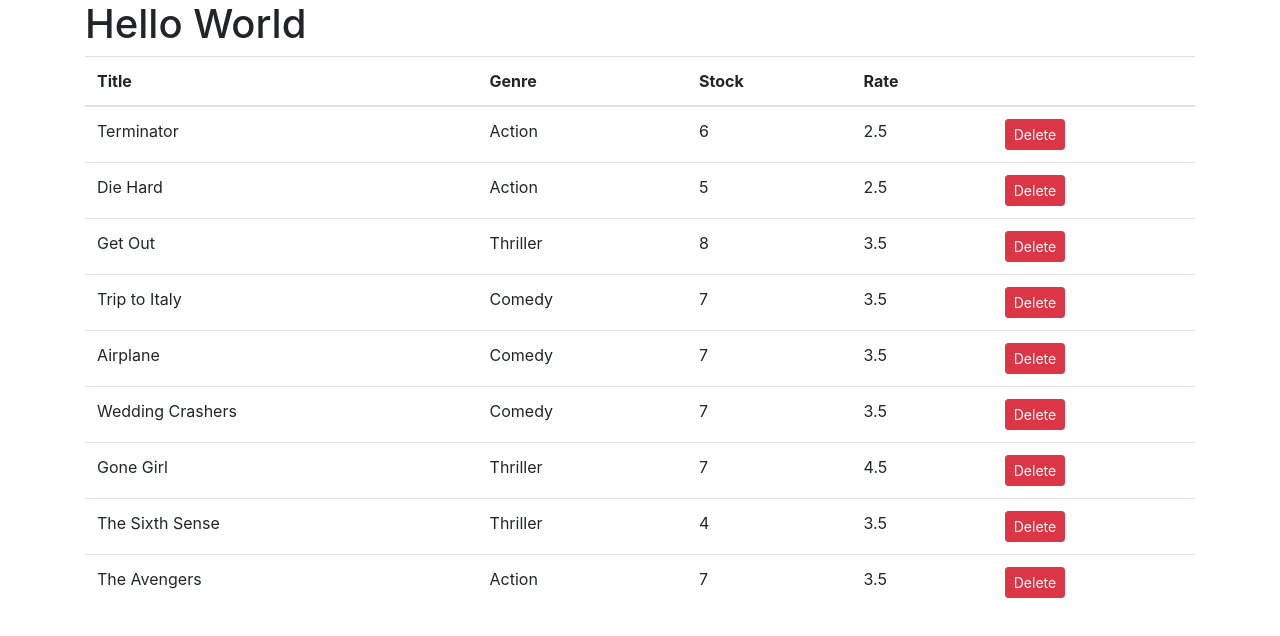
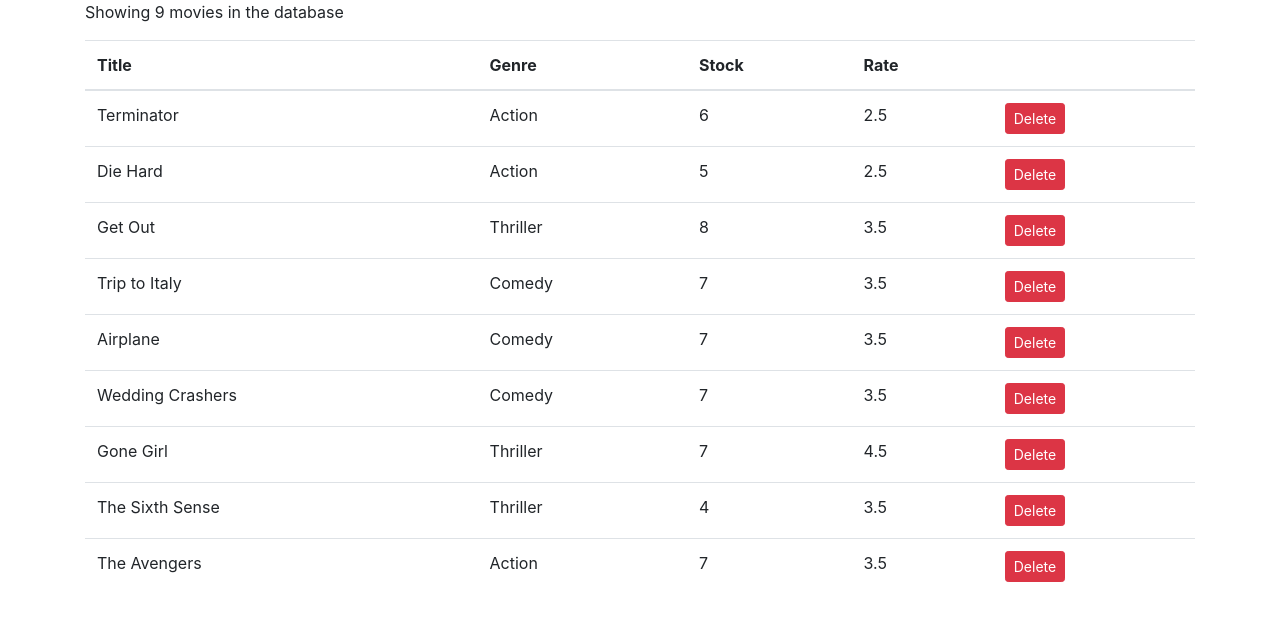
Before and after one commit to kapiljhajhria/vidly_react, a React (Create React App) app: page / in a window 1280 px wide. Shown: the top 636 px of the page. Built offline with nearby package versions, Linux system fonts and the light colour scheme.

Commit message:
handle delete implemented and using conditional rendering as well

```diff
--- a/src/App.js
+++ b/src/App.js
@@ -5,7 +5,6 @@
 function App() {
     return <main
         className="container">
-        <h1>Hello World</h1>
         <Movies/>
     </main>;
 }
--- a/src/components/movies.jsx
+++ b/src/components/movies.jsx
@@ -6,15 +6,21 @@
         movies: getMovies(),
     }
     handleDelete = movie => {
-        const moviesArray = this.state.movies.filter(m=>m._id!==movie._id);
+        const moviesArray = this.state.movies.filter(m => m._id !== movie._id);
         // console.log(movie)
         this.setState({
-            movies:moviesArray
+            movies: moviesArray
         })
     }
 
     render() {
+        const {length:moviesCount}=this.state.movies;
+        if (moviesCount === 0)
+            return <p>There are no Movies in the database</p>
+
         return (
+            <React.Fragment>
+                <p>Showing {moviesCount} movies in the database</p>
                 <table className="table">
                     <thead>
                     <tr>
@@ -32,11 +38,13 @@
                         <td>{movie.numberInStock}</td>
                         <td>{movie.dailyRentalRate}</td>
                         <td>
-                        <button onClick={()=>this.handleDelete(movie)} className="btn btn-danger btn-sm">Delete</button>
+                            <button onClick={() => this.handleDelete(movie)} className="btn btn-danger btn-sm">Delete
+                            </button>
                         </td>
                     </tr>)}
                     </tbody>
                 </table>
+            </React.Fragment>
         );
     }
 
```
Lines whose indentation alone changed are shown as unchanged.
